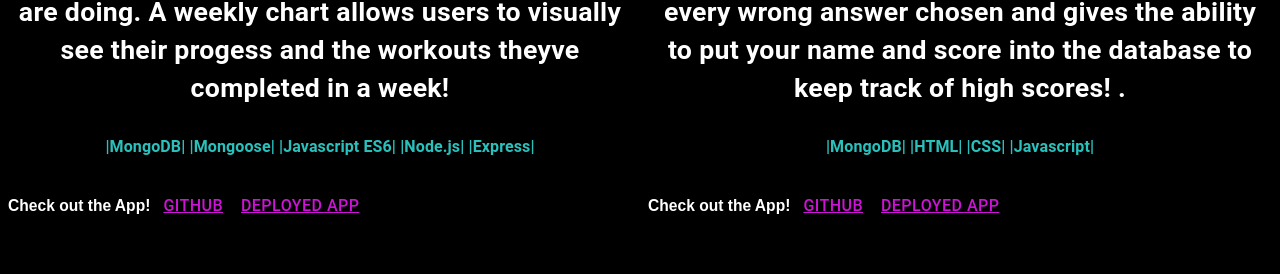
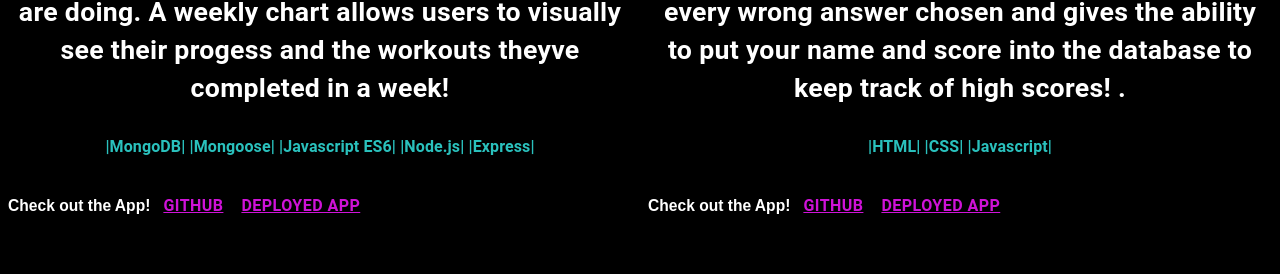
Before and after one commit to lhaykus/My-React-Portfolio, a React (Create React App) app: page / in a window 1280 px wide. Shown: the part 5706-5980 px from the top of the page. Built offline with nearby package versions, Linux system fonts and the light colour scheme.

Commit message:
publishing to Github pages

```diff
--- a/package.json
+++ b/package.json
@@ -1,5 +1,6 @@
 {
   "name": "react-portfolio",
+  "homepage": "https://lhaykus.github.io/My-React_Portfolio",
   "version": "0.1.0",
   "private": true,
   "dependencies": {
@@ -9,6 +10,7 @@
     "@testing-library/jest-dom": "^5.14.1",
     "@testing-library/react": "^11.2.7",
     "@testing-library/user-event": "^12.8.3",
+    "gh-pages": "^3.2.3",
     "material-ui-image": "^3.3.2",
     "react": "^17.0.2",
     "react-dom": "^17.0.2",
@@ -19,6 +21,8 @@
     "web-vitals": "^1.1.2"
   },
   "scripts": {
+    "predeploy": "npm run build",
+    "deploy": "gh-pages -d build",
     "start": "react-scripts start",
     "build": "react-scripts build",
     "test": "react-scripts test",
--- a/src/components/Projects.js
+++ b/src/components/Projects.js
@@ -47,7 +47,8 @@ const useStyles = makeStyles(theme => ({
     buttons: {
         color: '#CF12D8',
         fontSize: '120%',
-        textDecoration: 'underline'
+        textDecoration: 'underline',
+        fontWeight: 'bold'
     }
 
 }));
@@ -152,7 +153,7 @@ const Projects = () => {
                                             and Javascript.</Typography>This app keeps score of what answers the user chooses, deductes 10 seconds off the timer for every wrong answer chosen and gives the ability to put your name and score into the database to keep track of high scores!
                                             .</Typography>
                                         <br /> <br />
-                                        <Typography style={{ color: '#2AC1BD', fontSize: '120%', textAlign: 'center', fontWeight: 'bold' }} variant='h4'> |MongoDB|
+                                        <Typography style={{ color: '#2AC1BD', fontSize: '120%', textAlign: 'center', fontWeight: 'bold' }} variant='h4'>
                                             |HTML| |CSS| |Javascript|</Typography>
                                     </CardContent>
                                     <CardActions>
```
Also changed, not shown: 2 other files (tests, documents, lock files or other folders).
